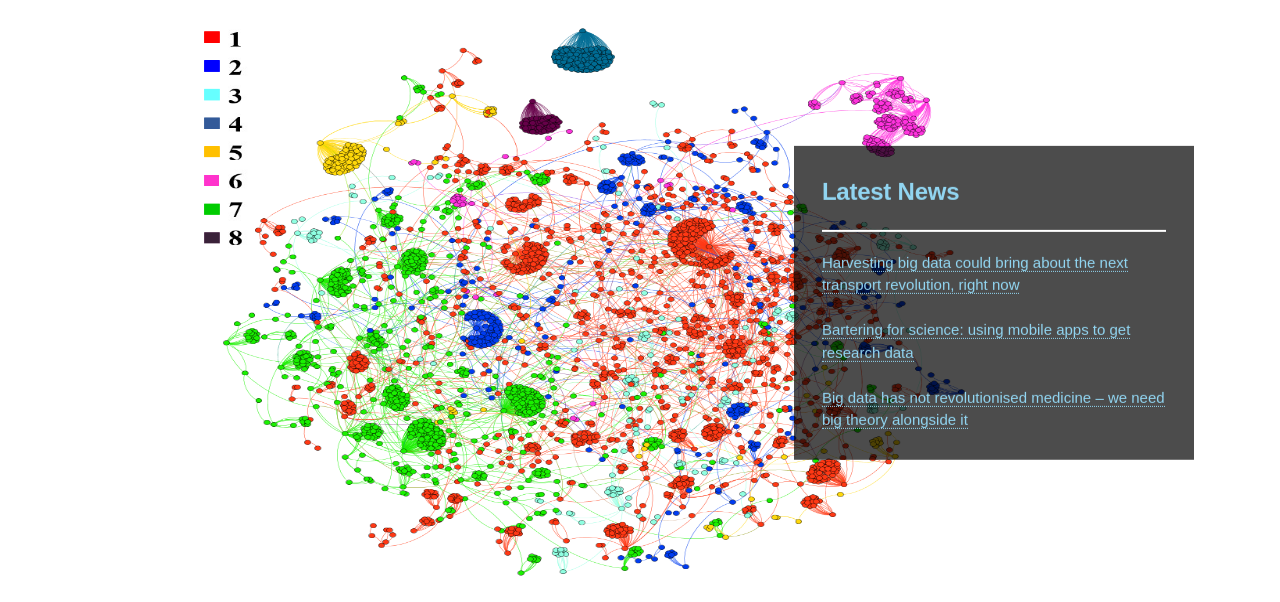
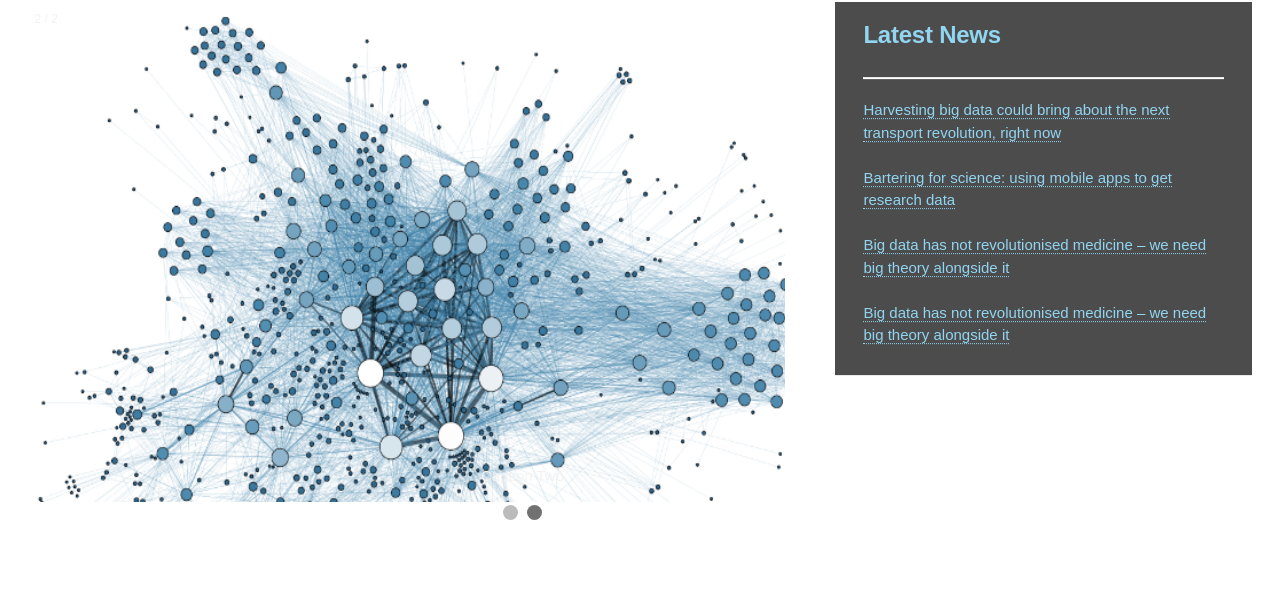
Before and after one commit to litpuvn/d2, a plain HTML site: page index.html in a window 1280 px wide. Shown: the part 58-660 px from the top of the page. Drawn offline with Linux system fonts and the light colour scheme.

Commit message:
White background the menu bar. Make the latest news and images not overlap each other. Sliding banner images.

```diff
--- a/css/style.css
+++ b/css/style.css
@@ -1116,8 +1116,6 @@
 			right: 1.5em;
 			top: 0;
 			vertical-align: middle;
-			background: black;
-			color: white;
 			padding-left: 20px;
 			padding-right: 20px;
 		}
--- a/css/style2.css
+++ b/css/style2.css
@@ -5,7 +5,7 @@ body { background: #fff; color: #222; padding: 0; margin: 0; font-family: "Helve
 body { line-height: 1.5; color: #171717; font-family: Trebuchet, sans-serif; font-weight: 500; }
 
 /* Grid HTML Classes */
-.row { width: 100%; margin-left: auto; margin-right: auto; margin-top: 0; margin-bottom: 0; max-width: 62.5em; *zoom: 1; }
+.row { width: 100%; margin-left: auto; margin-right: auto; margin-top: 0; margin-bottom: 0; *zoom: 1; }
 .row:before, .row:after { content: " "; display: table; }
 .row:after { clear: both; }
 .row.collapse > .column, .row.collapse > .columns { position: relative; padding-left: 0; padding-right: 0; float: left; }
@@ -52,5 +52,21 @@ body { line-height: 1.5; color: #171717; font-family: Trebuchet, sans-serif; fon
 
 .home-hero.carousel .crsl-items .crsl-wrap .crsl-item .crsl-caption { padding: 1.875em; }
 .home-hero.carousel .crsl-items .crsl-wrap .crsl-item .crsl-caption p:last-child { margin-bottom: 0; }
-@media (min-width: 63.5em) { .home-hero.carousel .crsl-items .crsl-wrap .crsl-item .crsl-caption { -webkit-transform-style: preserve-3d; -moz-transform-style: preserve-3d; transform-style: preserve-3d; padding: 0; background: none; }
-  .home-hero.carousel .crsl-items .crsl-wrap .crsl-item .crsl-caption .crsl-caption-helper { position: relative; height: auto; top: 50%; padding: 1.875em; background: rgba(0, 0, 0, 0.7); -webkit-transform: translateY(-50%); -ms-transform: translateY(-50%); transform: translateY(-50%); } }
+@media (min-width: 63.5em) {
+	.home-hero.carousel .crsl-items .crsl-wrap .crsl-item .crsl-caption {
+		-webkit-transform-style: preserve-3d; -moz-transform-style: preserve-3d;
+		transform-style: preserve-3d;
+		padding: 0; background: none; }
+	.home-hero.carousel .crsl-caption .crsl-caption-helper {
+		position: relative;
+		height: auto;
+		top: 50%;
+		padding: 1.875em;
+		background: rgba(0, 0, 0, 0.7);
+		-webkit-transform: translateY(-50%);
+		-ms-transform: translateY(-50%);
+		transform: translateY(-50%); }
+}
+
+.home-hero.carousel .crsl-wrap .crsl-caption {
+	margin: auto; height: 50%; top: 0; left: inherit; bottom: 0; right: 0; padding: 1.875em; padding-top: 12em; }
--- a/index.html
+++ b/index.html
@@ -30,6 +30,79 @@
 				width: 100%;
 				height: 500px;
 			}
+
+
+			.mySlides2 {display:none}
+
+			/* Slideshow container */
+			.slideshow-container {
+			  max-width: 1000px;
+			  position: relative;
+			  margin: auto;
+			}
+
+			/* Caption text */
+			.slidetext {
+			  color: #f2f2f2;
+			  font-size: 15px;
+			  padding: 8px 12px;
+			  position: absolute;
+			  bottom: 8px;
+			  width: 100%;
+			  text-align: center;
+			}
+
+			/* Number text (1/3 etc) */
+			.numbertext {
+			  color: #f2f2f2;
+			  font-size: 12px;
+			  padding: 8px 12px;
+			  position: absolute;
+			  top: 0;
+			}
+
+			/* The dots/bullets/indicators */
+			.dot {
+			  height: 15px;
+			  width: 15px;
+			  margin: 0 2px;
+			  background-color: #bbb;
+			  border-radius: 50%;
+			  display: inline-block;
+			  transition: background-color 0.6s ease;
+			}
+
+			.active {
+			  background-color: #717171;
+			}
+
+			/* Fading animation */
+			.fade {
+			  -webkit-animation-name: fade;
+			  -webkit-animation-duration: 1.5s;
+			  animation-name: fade;
+			  animation-duration: 1.5s;
+			}
+
+			@-webkit-keyframes fade {
+			  from {opacity: .4}
+			  to {opacity: 1}
+			}
+
+			@keyframes fade {
+			  from {opacity: .4}
+			  to {opacity: 1}
+			}
+
+			/* On smaller screens, decrease text size */
+			@media only screen and (max-width: 300px) {
+			  .slidetext {font-size: 11px}
+			}
+
+			.slidingpics {
+				height: 500px;
+				width: 800px;
+			}
 		</style>
 	</head>
 	<body class="landing">
@@ -50,16 +123,38 @@
 
 		<!-- Banner -->
 		<section>
-
-				<div class="row">
+			<div class="row" style="display: inline-flex">
 				<div class="home-hero carousel">
 					<div data-navigation="nav-carousel1" data-crsl="[{&quot;visible&quot;: 1, &quot;itemMinWidth&quot;: 300, &quot;itemMargin&quot;: 0}]" class="crsl-items" style="width: 100%; overflow: hidden;">
 						<div class="crsl-wrap" style="margin-left: 0px;">
 							<figure class="crsl-item crsl-active" style="visibility: visible; position: relative; float: left; overflow: hidden; height: auto; width: 1000px; margin-right: 0px;">
-                  <img src="images/social_network.png" style="height: 600px; width: 800px">
+								<div class="slideshow-container">
+
+									<div class="mySlides2 fade">
+									  <div class="numbertext">1 / 2</div>
+									  <img src="images/how-i-develop-a-stand-alone-mind-map-as-an-alternative-to-traditional-documents1.png" class="slidingpics" />
+									  <div class="slidetext">Caption Text</div>
+									</div>
+
+									<div class="mySlides2 fade">
+									  <div class="numbertext">2 / 2</div>
+									  <img src="images/pic1.png" class="slidingpics" />
+									  <div class="slidetext">Caption Two</div>
+									</div>
+								</div>
+								<div style="text-align:center">
+								  <span class="dot"></span>
+								  <span class="dot"></span>
+								</div>
+							</figure>
+						</div>
+					</div>
+				</div>
+				<div class="home-hero carousel" style="height: 500px">
+					<div class="crsl-wrap" style="margin-left: 0px;">
 						<figcaption class="crsl-caption">
 							<div class="crsl-caption-helper">
-						<h3 style="padding-bottom: 0px">Latest News</h3>
+								<h3 style="padding-bottom: 0px; color: #91d5f1">Latest News</h3>
 								<hr style="border: white 1px solid" />
 								<span><a href="#" class="text">Harvesting big data could bring about the next transport revolution, right now</a></span>
 								<br />
@@ -68,10 +163,11 @@
 								<br />
 								<br />
 								<span><a href="#" class="text">Big data has not revolutionised medicine – we need big theory alongside it</a></span>
+								<br />
+								<br />
+								<span><a href="#" class="text">Big data has not revolutionised medicine – we need big theory alongside it</a></span>
 							</div>
 						</figcaption>
-                </figure>
-           </div>
 					</div>
 				</div>
 			</div>
@@ -141,7 +237,27 @@
 			  dots[slideIndex-1].className += " w3-red";
 			}
 		</script>
+		<script>
+			var slideIndex = 0;
+			showSlides();
 
+			function showSlides() {
+				var i;
+				var slides = document.getElementsByClassName("mySlides2");
+				var dots = document.getElementsByClassName("dot");
+				for (i = 0; i < slides.length; i++) {
+				   slides[i].style.display = "none";
+				}
+				slideIndex++;
+				if (slideIndex > slides.length) {slideIndex = 1}
+				for (i = 0; i < dots.length; i++) {
+					dots[i].className = dots[i].className.replace(" active", "");
+				}
+				slides[slideIndex-1].style.display = "block";
+				dots[slideIndex-1].className += " active";
+				setTimeout(showSlides, 4000); // Change image every 2 seconds
+			}
+		</script>
 		<!-- CTA -->
 		<section id="cta" class="wrapper style4">
 			<div>
```
Also changed, not shown: images/how-i-develop-a-stand-alone-mind-map-as-an-alternative-to-traditional-documents1.png (added), images/pic1.png (added), images/who-is-a-health-data-scientist.png (added). Lines whose indentation alone changed are shown as unchanged.
